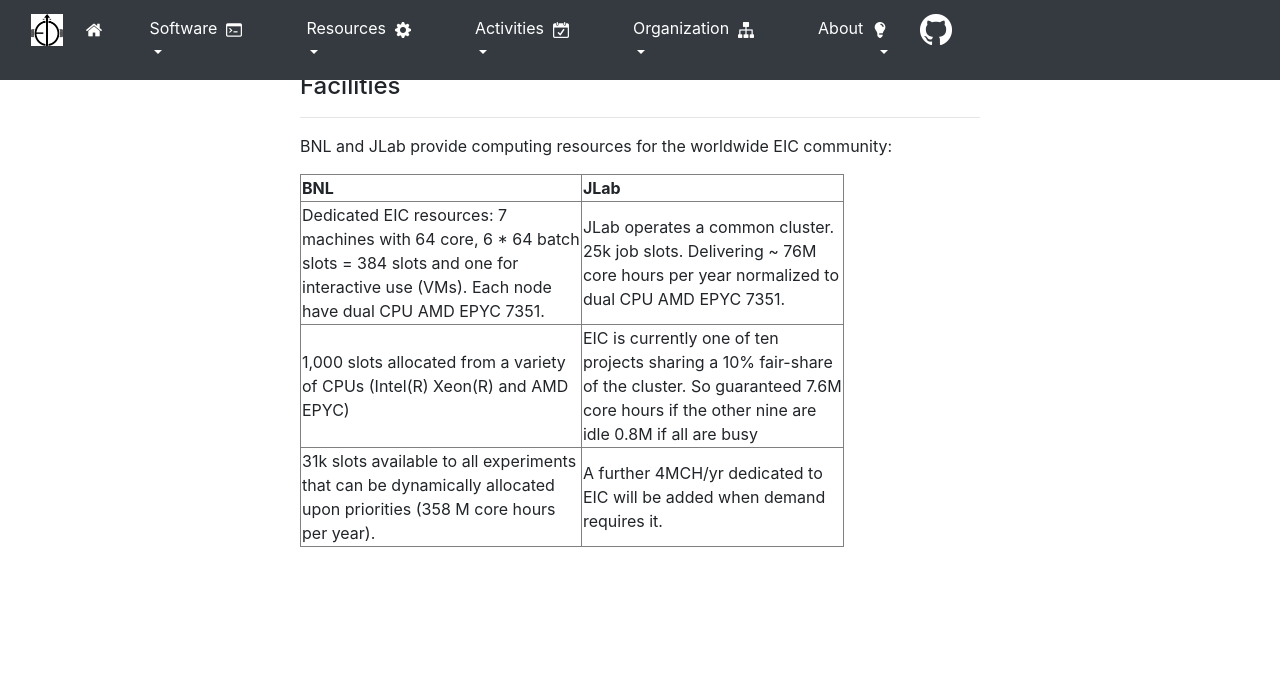
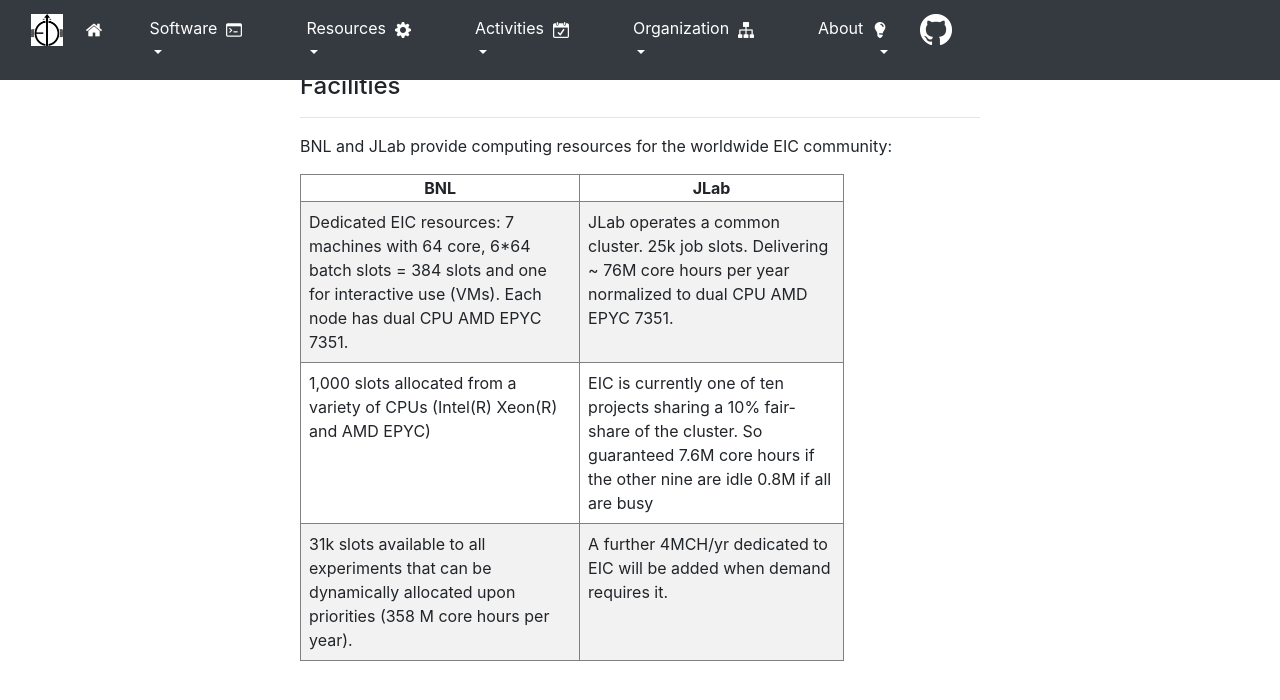
Before and after one commit to kkauder/eic.github.io, a Jekyll site: the page built from _resources/facilities.md, in a window 1280 px wide. Shown: the top 700 px of the page. Built offline with Jekyll 4.4.1, drawn with Linux system fonts in a browser that asks for light colours; nearby versions of some CDN libraries.

Commit message:
Checkpoint - added style to HTML table for alternating colors and alignment

```diff
--- a/_resources/facilities.md
+++ b/_resources/facilities.md
@@ -12,8 +12,8 @@
     rows:
       - [
       "Dedicated EIC resources: 7 machines with 64 core,
-      6 * 64 batch slots = 384 slots and one for interactive use (VMs).
-      Each node have dual CPU AMD EPYC 7351.",
+      6*64 batch slots = 384 slots and one for interactive use (VMs).
+      Each node has dual CPU AMD EPYC 7351.",
 
       "JLab operates a common cluster. 25k job slots. Delivering ~ 76M core hours per year normalized to dual CPU AMD EPYC 7351."
       ]
--- a/css/custom.css
+++ b/css/custom.css
@@ -8,6 +8,18 @@
     border-right: 0.5em solid #AAA;
     border-radius: 6px;
 }
+
+th {
+  text-align: center;
+}
+
+td {
+    text-align: left;
+    vertical-align: top;
+    padding: 8px;
+}
+
+tr:nth-child(even) {background-color: #f2f2f2;}
 
 /*
 blockquote::before {
```
